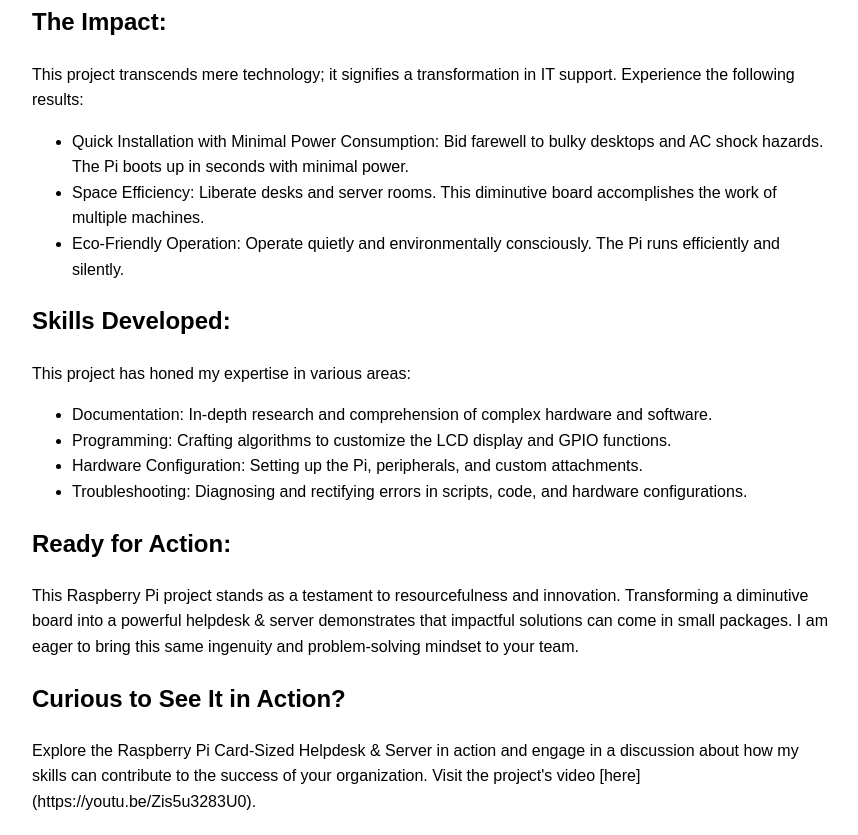
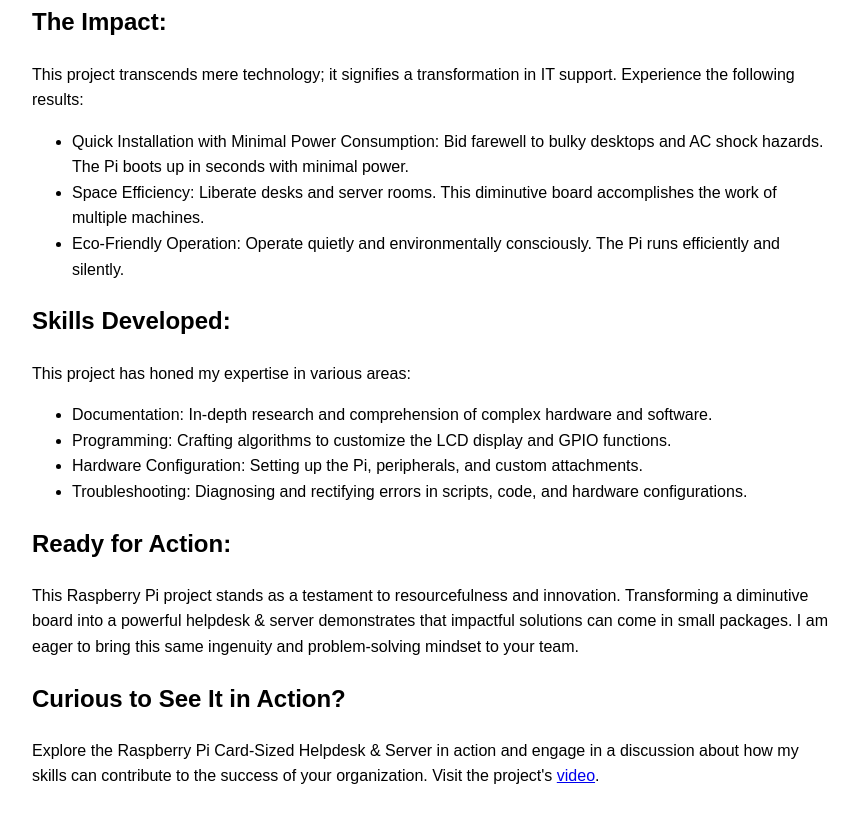
Before and after one commit to niladrridas/Smart-Portable-Computer, a plain HTML site: page index.html in a window 1280 px wide. Shown: the part 1221-2056 px from the top of the page, without its empty margins (208-1066 px from the left). After the commit the page ends 2030 px from the top, so only its background shows below. Drawn offline with Linux system fonts and the light colour scheme.

Commit message:
Update index.html

```diff
--- a/index.html
+++ b/index.html
@@ -77,7 +77,8 @@ Who Should Be Inspired? This description resonates with educators, employers, te
 
     <section id="see-it-in-action">
         <h2>Curious to See It in Action?</h2>
-        <p>Explore the Raspberry Pi Card-Sized Helpdesk & Server in action and engage in a discussion about how my skills can contribute to the success of your organization. Visit the project's video [here](https://youtu.be/Zis5u3283U0).</p>
+        <p>Explore the Raspberry Pi Card-Sized Helpdesk & Server in action and engage in a discussion about how my skills can contribute to the success of your organization. Visit the project's <a href="https://youtu.be/Zis5u3283U0" target="_blank">video</a>.</p>
+
     </section>
 
 </body>
```
